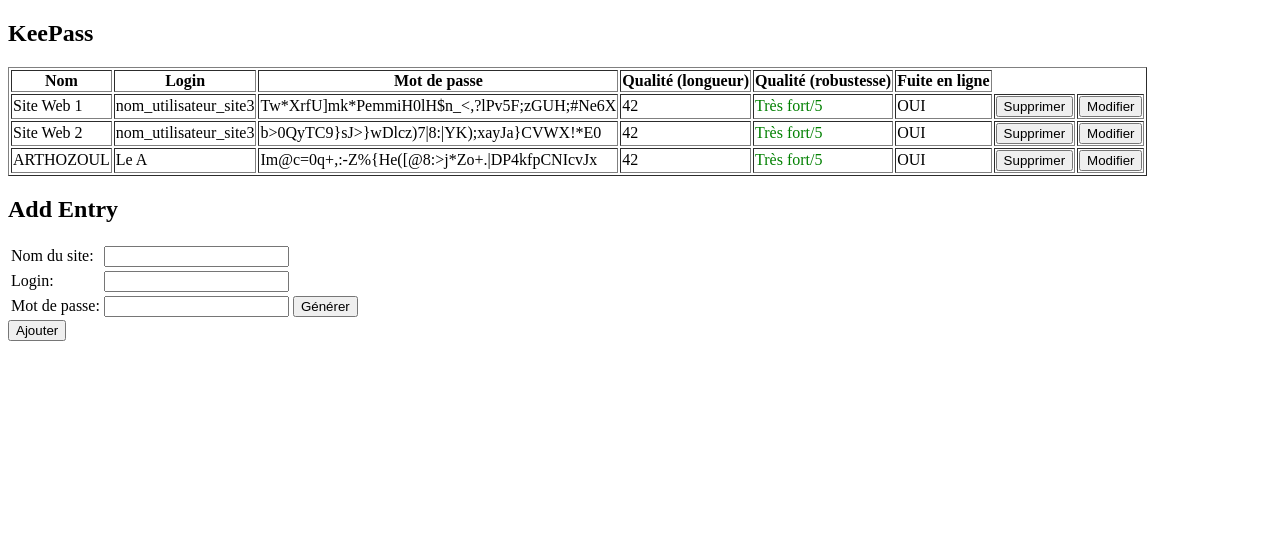
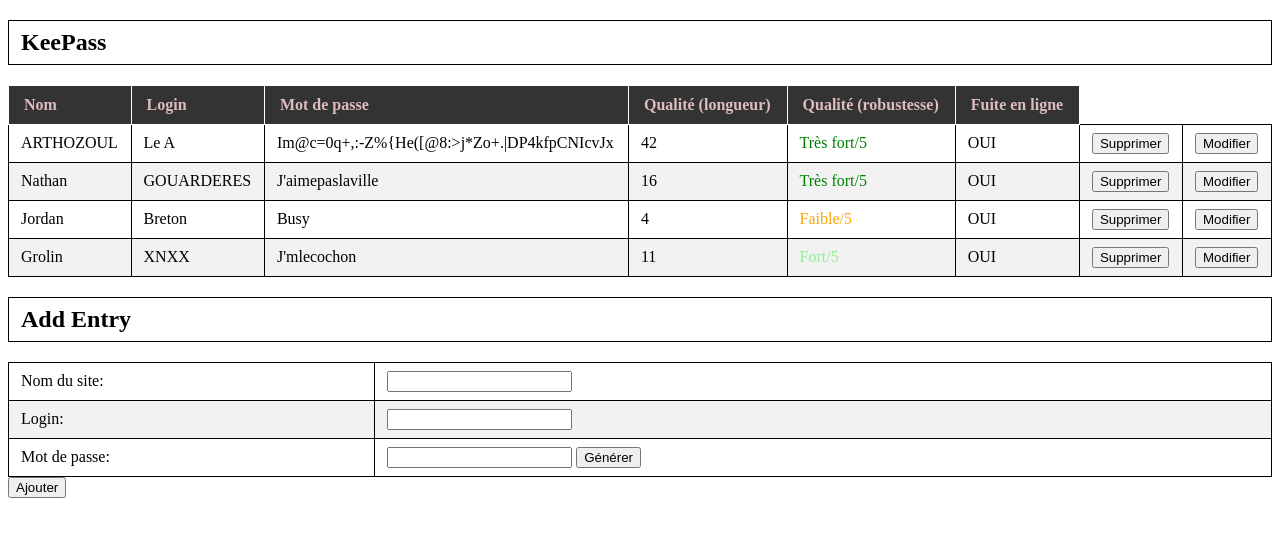
Before and after one commit to Yuiiitsu/Crypto_FLASK, a Flask app: page /dashboard in a window 1280 px wide. Shown: the top 537 px of the page. Run offline with Flask 3, Linux system fonts and the light colour scheme; data that the repository does not hold is empty.

Commit message:
CSS, quelques erreurs, warning corriges

```diff
--- a/data.json
+++ b/data.json
@@ -1 +1 @@
-{"coffre": "bolini", "sites": [{"nom": "Site Web 1", "login": "nom_utilisateur_site3", "mot_de_passe": "Tw*XrfU]mk*PemmiH0lH$n_<,?lPv5F;zGUH;#Ne6X"}, {"nom": "Site Web 2", "login": "nom_utilisateur_site3", "mot_de_passe": "b>0QyTC9}sJ>}wDlcz)7|8:|YK);xayJa}CVWX!*E0"}, {"nom": "ARTHOZOUL", "login": "Le A", "mot_de_passe": "Im@c=0q+,:-Z%{He([@8:>j*Zo+.|DP4kfpCNIcvJx"}]}
+{"coffre": "bolini", "sites": [{"nom": "ARTHOZOUL", "login": "Le A", "mot_de_passe": "Im@c=0q+,:-Z%{He([@8:>j*Zo+.|DP4kfpCNIcvJx"}, {"nom": "Nathan", "login": "GOUARDERES", "mot_de_passe": "J'aimepaslaville"}, {"nom": "Jordan", "login": "Breton", "mot_de_passe": "Busy"}, {"nom": "Grolin", "login": "XNXX", "mot_de_passe": "J'mlecochon"}]}
--- a/templates/dashboard.html
+++ b/templates/dashboard.html
@@ -4,13 +4,44 @@
     <meta charset="UTF-8">
     <meta name="viewport" content="width=device-width, initial-scale=1.0">
     <title>Tableau de bord</title>
+    <style>
+        /* Collez le contenu de votre fichier joli.css ici */
+        /* Par exemple: */
+        table {
+            border-collapse: collapse;
+            width: 100%;
+        }
+        th, td, h2 {
+            border: 1px solid black;
+            padding: 8px 12px;
+            text-align: left;
+        }
+        tr:nth-child(even) {
+            background-color: #f2f2f2;
+        }
+        /* ... et ainsi de suite pour tous vos styles */
+
+        /* Styles spécifiques pour le thead */
+        thead {
+            background-color: #333; /* Une couleur de fond foncée */
+            color: #ddbcbc; /* Texte blanc pour une bonne visibilité sur le fond foncé */
+        }
+
+        thead th {
+            border: 1px solid #fff; /* Bordure blanche pour les en-têtes */
+            font-weight: bold; /* Texte en gras */
+            padding: 10px 15px; /* Un peu plus d'espacement pour les en-têtes */
+        }
+
+    </style>
+
 </head>
 <body>
 
 
 
     <h2>KeePass</h2>
-<table border="1">
+    <table> <!-- Ajout de cette balise -->
         <thead>
             <tr>
                 <th>Nom</th>
@@ -22,7 +53,7 @@
             </tr>
         </thead>
         <tbody>
-        {% for site in data['sites'] %}
+            {% for site in data['sites']%}
             <tr>
                 <td>{{ site['nom'] }}</td>
                 <td>{{ site['login'] }}</td>
@@ -37,10 +68,7 @@
                     <button class="edit-button" data-index="{{ loop.index0 }}">Modifier</button>
 
                 </td>
-
             </tr>
-
-
             {% endfor %}
         </tbody>
 </table>
```
Lines whose indentation alone changed are shown as unchanged.
